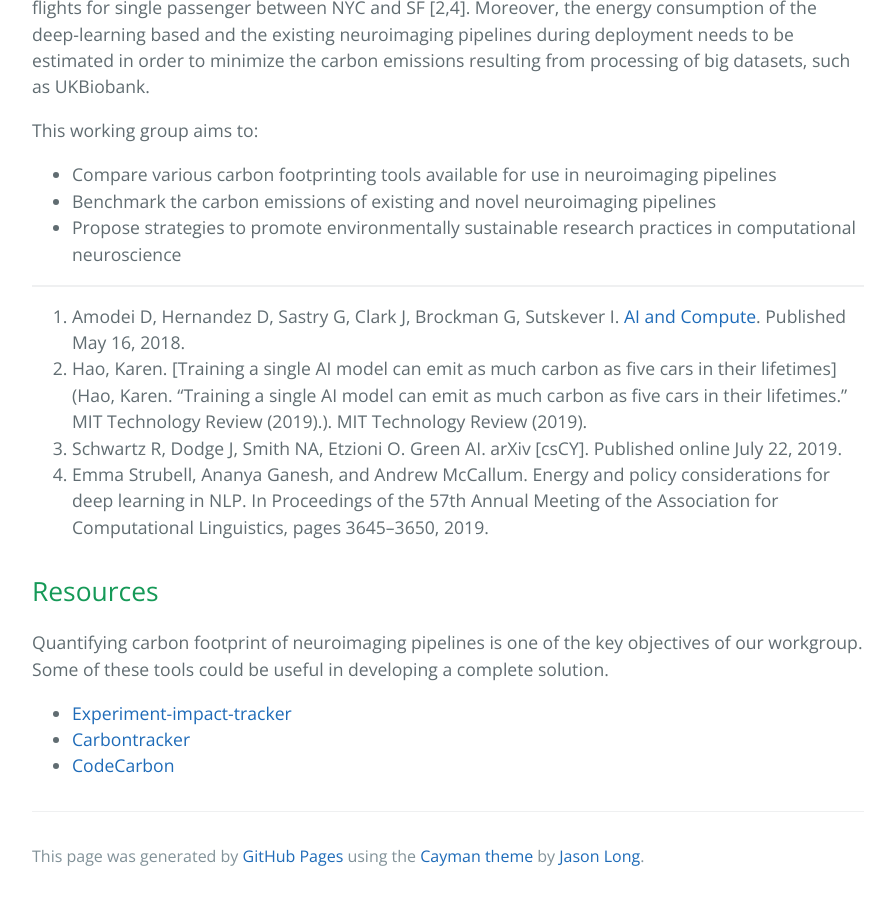
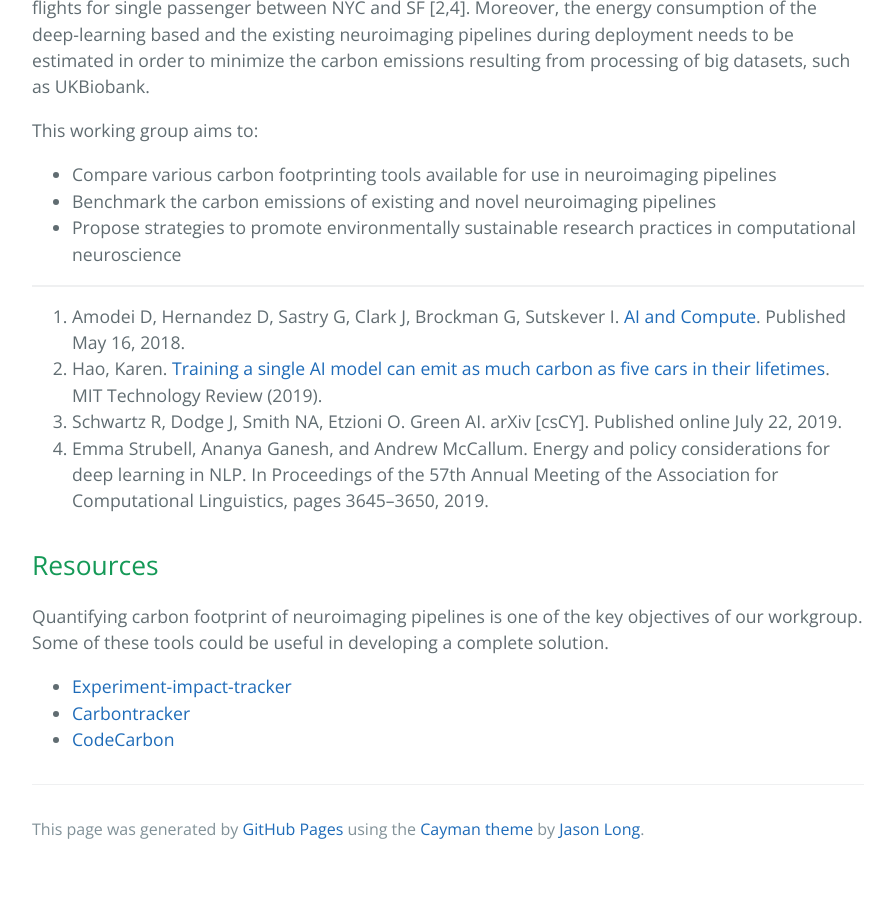
Before and after one commit to neuropipelines/neuropipelines.github.io, a Jekyll site: the page built from 10carbon.md, in a window 1280 px wide and 900 px high, scrolled down 715 px. Shown: the whole window, without its empty margins (192-1087 px from the left). Built offline with Jekyll 4.4.1, drawn with Linux system fonts in a browser that asks for light colours; after the commit the page ends 1588 px from its top, so only the background shows below that; some of the changed lines change nothing that is shown.

Commit message:
Update carbon footprinting ideas

```diff
--- a/10carbon.md
+++ b/10carbon.md
@@ -16,7 +16,7 @@ This working group aims to:
 
 ***
 1. Amodei D, Hernandez D, Sastry G, Clark J, Brockman G, Sutskever I. [AI and Compute](https://openai.com/blog/ai-and-compute/). Published May 16, 2018.
-2. Hao, Karen. [Training a single AI model can emit as much carbon as five cars in their lifetimes](Hao, Karen. "Training a single AI model can emit as much carbon as five cars in their lifetimes." MIT Technology Review (2019).). MIT Technology Review (2019).
+2. Hao, Karen. [Training a single AI model can emit as much carbon as five cars in their lifetimes](https://www.technologyreview.com/2019/06/06/239031/training-a-single-ai-model-can-emit-as-much-carbon-as-five-cars-in-their-lifetimes/). MIT Technology Review (2019).
 3. Schwartz R, Dodge J, Smith NA, Etzioni O. Green AI. arXiv [csCY]. Published online July 22, 2019.
 4. Emma Strubell, Ananya Ganesh, and Andrew McCallum. Energy and policy considerations for deep learning in NLP. In Proceedings of the 57th Annual Meeting of the Association for Computational Linguistics, pages 3645–3650, 2019.
 
```
